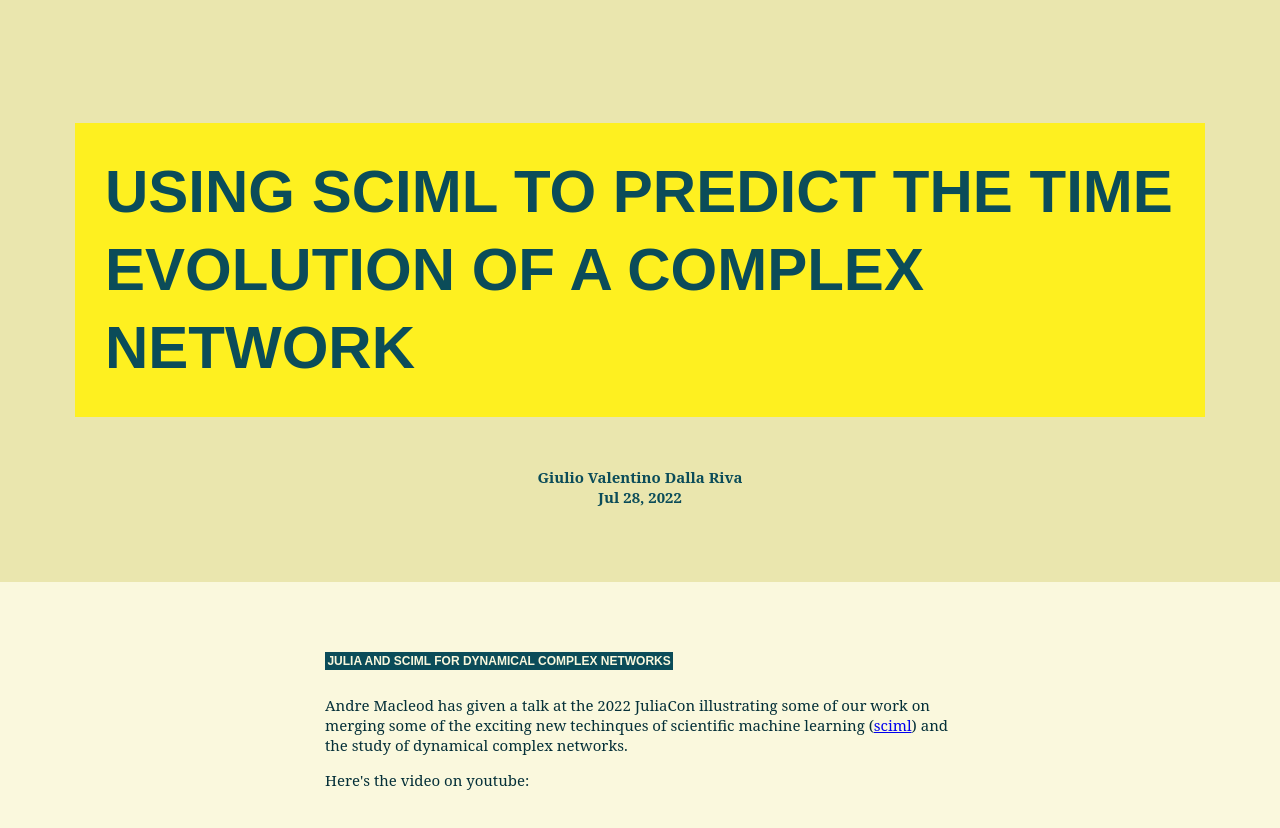
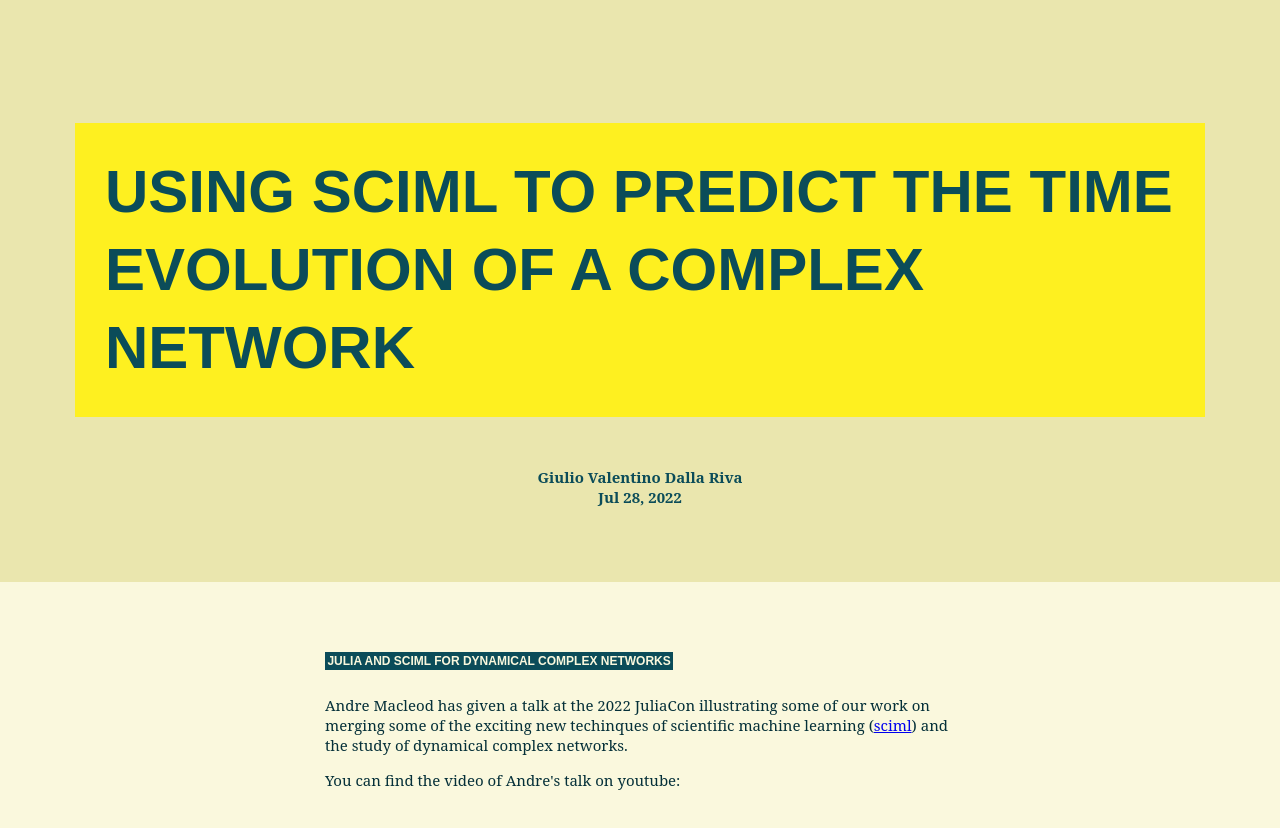
Before and after one commit to officinadata/website, an Eleventy site: page content/articles/2022_sciml_network_andre.md in a window 1280 px wide. Shown: the part 58-886 px from the top of the page. Built offline with nearby package versions, Linux system fonts and the light colour scheme; Eleventy itself is replaced by a stand-in of ours; files that its build step writes are made by us from their sources; grey boxes are pictures that could not be loaded.

Commit message:
order please

```diff
--- a/content/articles/2022_sciml_network_andre.md
+++ b/content/articles/2022_sciml_network_andre.md
@@ -10,6 +10,6 @@ byline: gvdr
 
 Andre Macleod has given a talk at the 2022 JuliaCon illustrating some of our work on merging some of the exciting new techinques of scientific machine learning ([sciml](www.sciml.ai)) and the study of dynamical complex networks.
 
-Here's the video on youtube:
+You can find the video of Andre's talk on youtube:
 
 <iframe width="560" height="315" src="https://www.youtube-nocookie.com/embed/EstpgVW7lJI" title="YouTube video player" frameborder="0" allow="accelerometer; autoplay; clipboard-write; encrypted-media; gyroscope; picture-in-picture; web-share" allowfullscreen></iframe>
```
